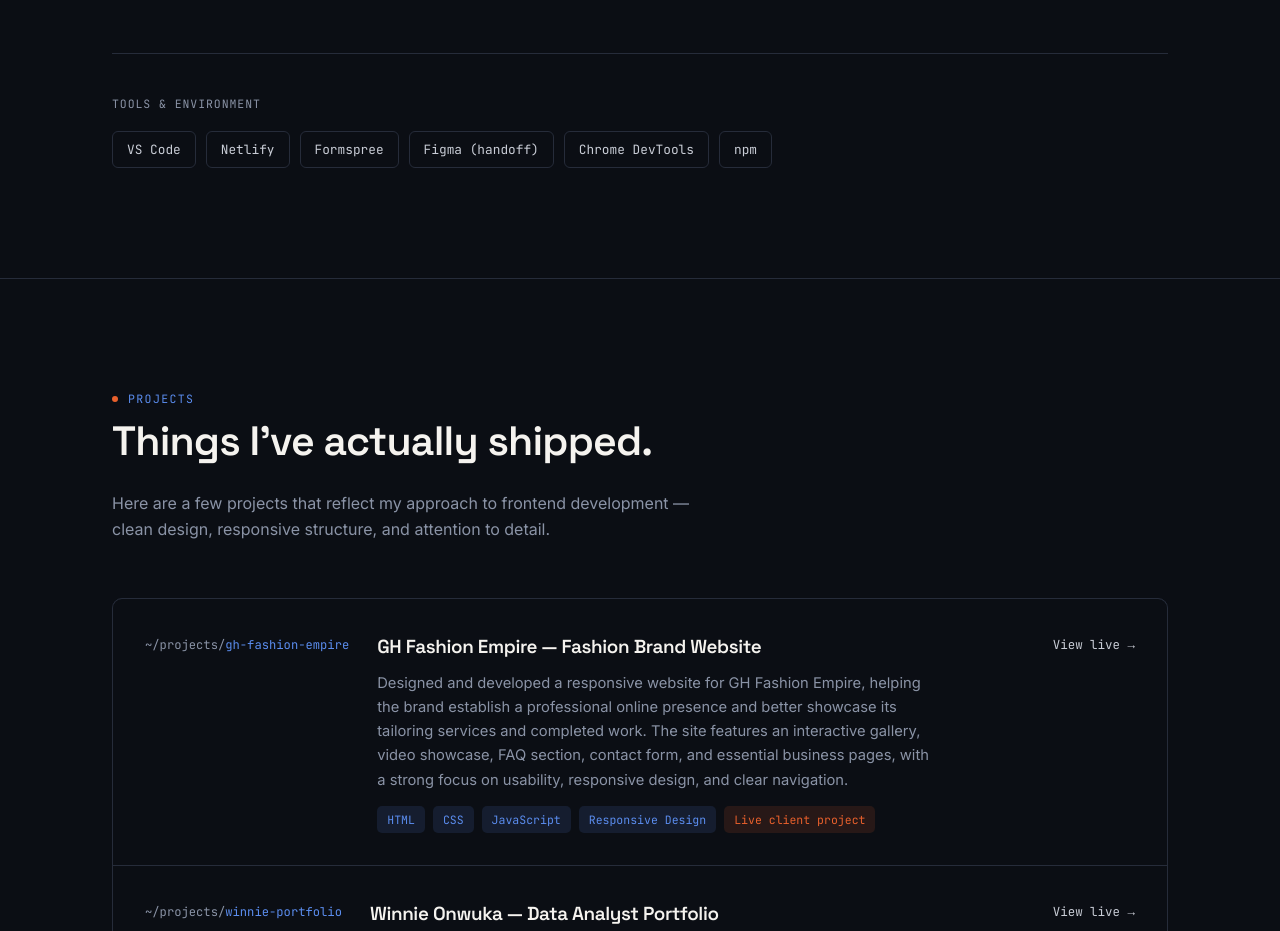
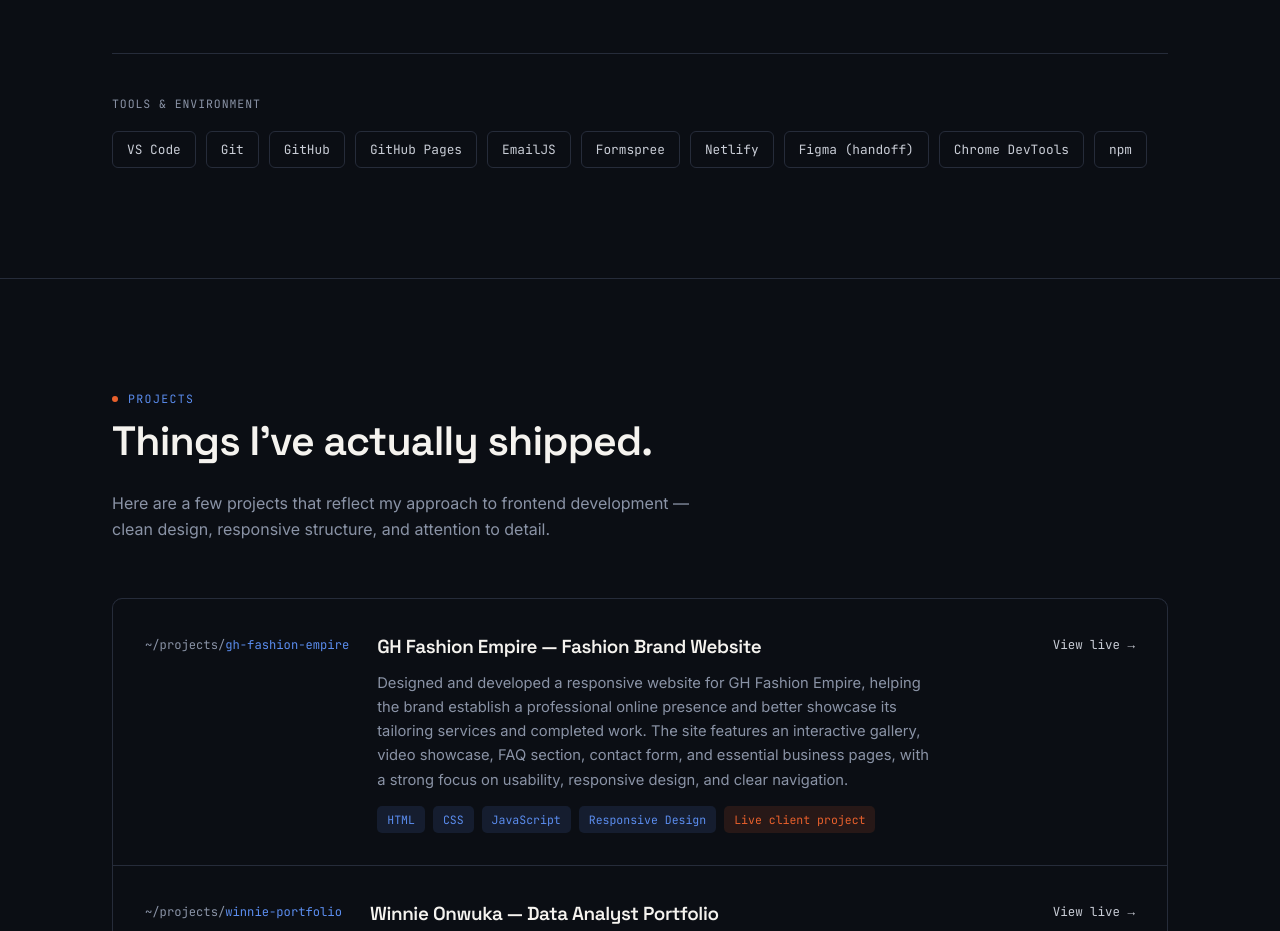
Before and after one commit to Euthomas15/EUTHOMAS-PORTFOLIO, a plain HTML site: page index.html in a window 1280 px wide. Shown: the part 2541-3472 px from the top of the page. Drawn offline with Linux system fonts and the light colour scheme.

Commit message:
Update portfolio tools and environment list
Add Git, GitHub, GitHub Pages, and EmailJS to the tools section. Reorganized Netlify position in the list for better categorization of deployment and version control tools.

```diff
--- a/index.html
+++ b/index.html
@@ -250,8 +250,13 @@
           <p class="tools-label">Tools &amp; environment</p>
           <div class="tools-list">
             <span class="tool-chip">VS Code</span>
+            <span class="tool-chip">Git</span>
+            <span class="tool-chip">GitHub</span>
+            <span class="tool-chip">GitHub Pages</span>
+            <span class="tool-chip">EmailJS</span>
+            <!-- <span class="tool-chip"></span> -->
+            <span class="tool-chip">Formspree</span>
             <span class="tool-chip">Netlify</span>
-            <span class="tool-chip">Formspree</span>
             <span class="tool-chip">Figma (handoff)</span>
             <span class="tool-chip">Chrome DevTools</span>
             <span class="tool-chip">npm</span>
```
